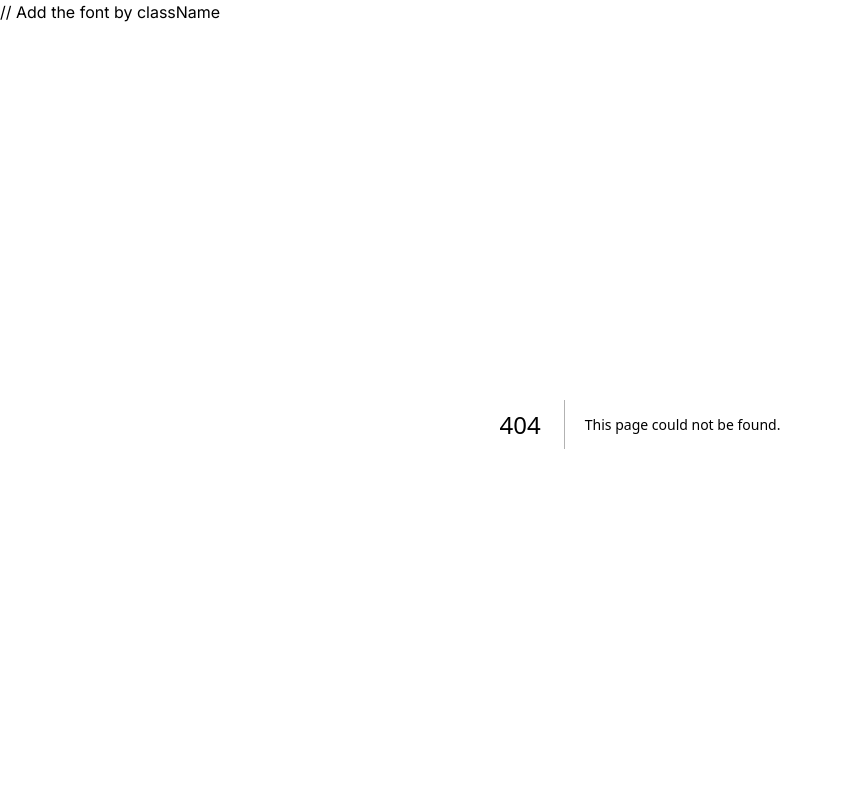
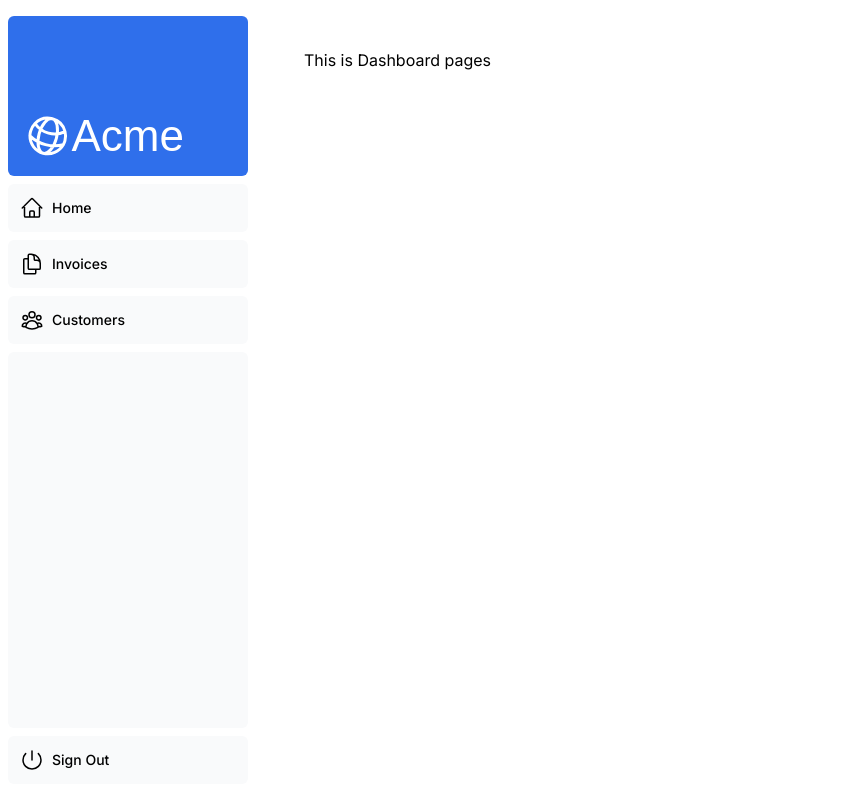
Before and after one commit to hienduong-agilityio/nextjs-training, a Next.js app in the folder examples/nextjs-tutorial-learning/nextjs-dashboard/: page /dashboard in a window 1280 px wide. Before the commit this address had no page. Shown: the top 808 px of the page, without its empty margins (0-843 px from the left). Built offline with nearby package versions, Linux system fonts and the light colour scheme; a web font is replaced by a local one.

Commit message:
Chapter 4 Creating Layouts and Pages

```diff
--- /dev/null
+++ b/examples/nextjs-tutorial-learning/nextjs-dashboard/app/dashboard/customers/page.tsx
@@ -0,0 +1,3 @@
+export default function CustomerPage() {
+  return <div>This is Customer page </div>;
+}
--- /dev/null
+++ b/examples/nextjs-tutorial-learning/nextjs-dashboard/app/dashboard/invoices/page.tsx
@@ -0,0 +1,3 @@
+export default function InvoicePage() {
+  return <div>This is Invoice page</div>;
+}
--- /dev/null
+++ b/examples/nextjs-tutorial-learning/nextjs-dashboard/app/dashboard/layout.tsx
@@ -0,0 +1,12 @@
+import SideNav from "@/app/ui/dashboard/sidenav";
+
+export default function SideNavLayout({ children }: { children: React.ReactNode }) {
+  return (
+    <div className="flex h-screen flex-col md:flex-row md:overflow-hidden">
+      <div className="w-full flex-none md:w-64">
+        <SideNav />
+      </div>
+      <div className="flex-grow p-6 md:overflow-y-auto md:p-12">{children}</div>
+    </div>
+  );
+}
--- /dev/null
+++ b/examples/nextjs-tutorial-learning/nextjs-dashboard/app/dashboard/page.tsx
@@ -0,0 +1,3 @@
+export default function DashboardPage() {
+  return <div>This is Dashboard pages </div>;
+}
--- a/examples/nextjs-tutorial-learning/nextjs-dashboard/app/layout.tsx
+++ b/examples/nextjs-tutorial-learning/nextjs-dashboard/app/layout.tsx
@@ -11,7 +11,6 @@ export default function RootLayout({
 }) {
   return (
     <html lang="en">
-      // Add the font by className
       <body className={`${inter.className} antialiased`}>{children}</body>
     </html>
   );
--- /dev/null
+++ b/examples/nextjs-tutorial-learning/nextjs-dashboard/app/setting/page.tsx
@@ -0,0 +1,5 @@
+const page = () => {
+  return <div>page</div>;
+};
+
+export default page;
```
Also changed, not shown: examples/nextjs-tutorial-learning/nextjs-dashboard/app/page.tsx (+7 -0 lines).
